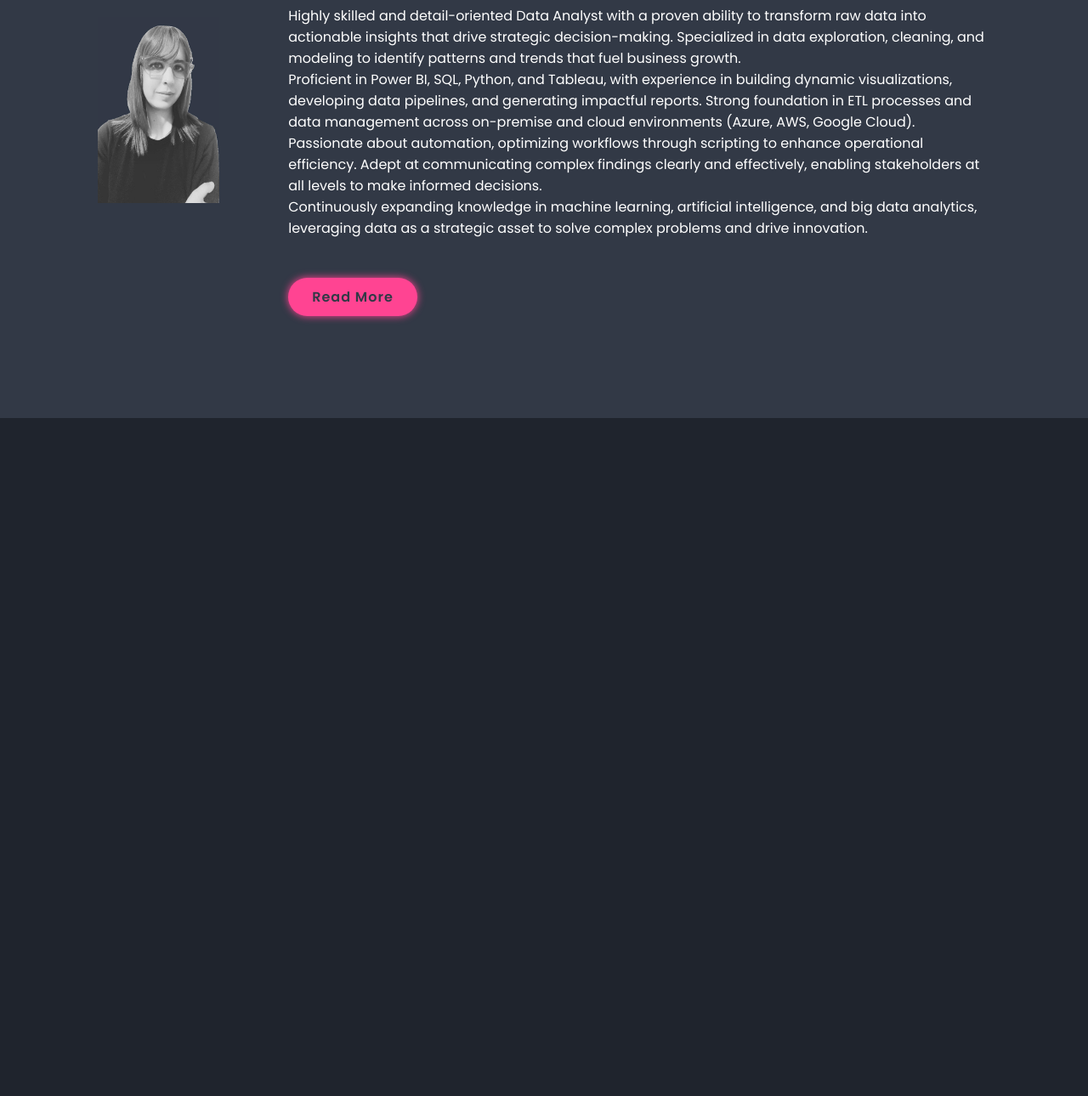
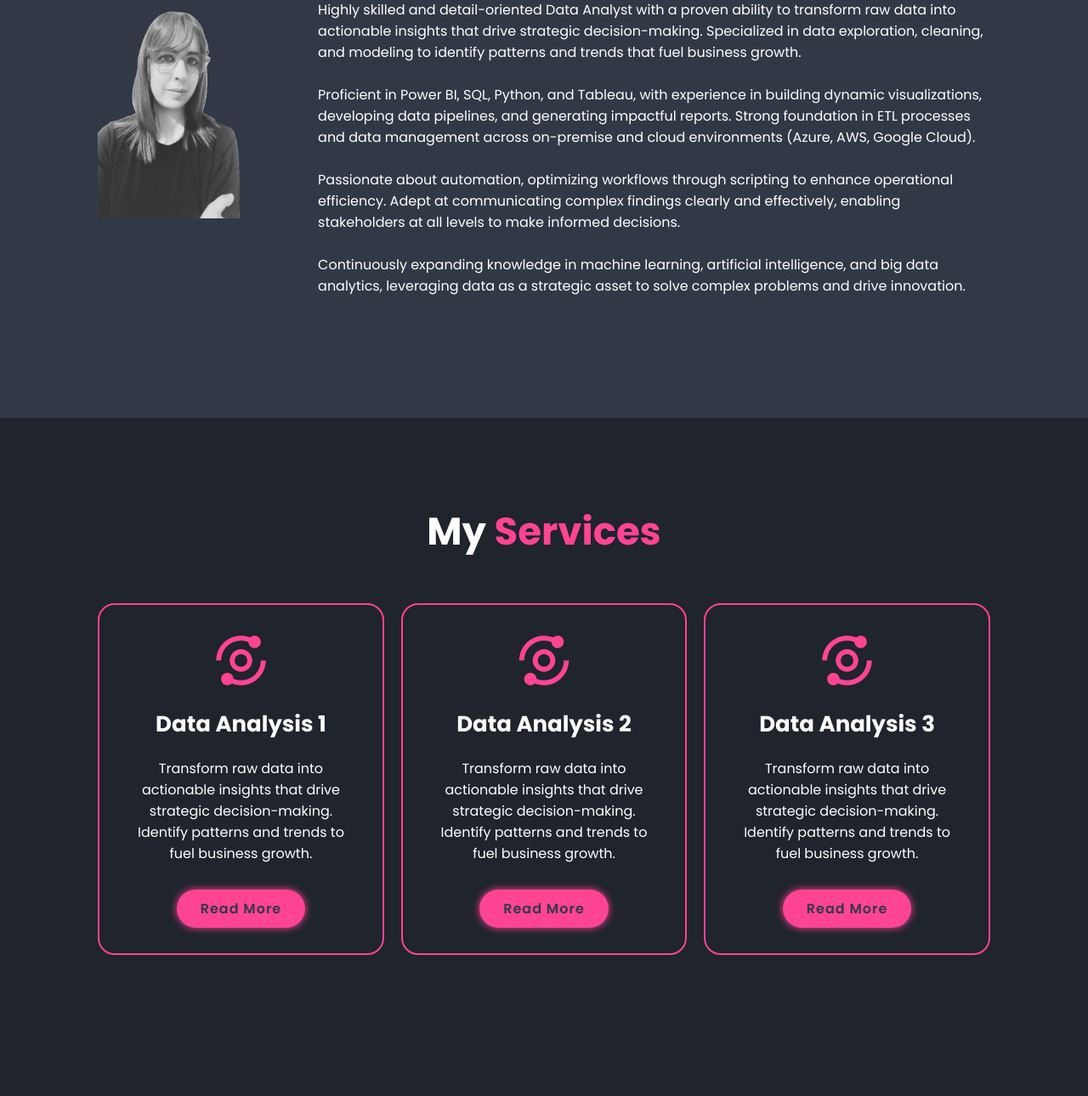
Before and after one commit to annahico/Portfolio-DA, a plain HTML site: page index.html in a window 1280 px wide. Shown: the part 1108-2398 px from the top of the page at 85% size. Before the commit the page ends 1600 px from the top, so only its background shows below. Drawn offline with nearby package versions, Linux system fonts and the light colour scheme.

Commit message:
feat: added services section

```diff
--- a/index.html
+++ b/index.html
@@ -58,26 +58,59 @@
         </div>
 
         <div class="about-content">
-            <h2 class="heading"> About <span>Me</span></h2>
+            <h2 class="heading"> About <span>Me</span></h2><br>
             <h3> Data Analyst</h3>
             <p> Highly skilled and detail-oriented Data Analyst with a proven ability to transform raw data into
                 actionable insights that drive strategic decision-making. Specialized in data exploration, cleaning, and
-                modeling to identify patterns and trends that fuel business growth. <br>
+                modeling to identify patterns and trends that fuel business growth. <br><br>
 
                 Proficient in Power BI, SQL, Python, and Tableau, with experience in building dynamic visualizations,
                 developing data pipelines, and generating impactful reports. Strong foundation in ETL processes and data
-                management across on-premise and cloud environments (Azure, AWS, Google Cloud). <br>
+                management across on-premise and cloud environments (Azure, AWS, Google Cloud). <br><br>
 
                 Passionate about automation, optimizing workflows through scripting to enhance operational efficiency.
                 Adept at communicating complex findings clearly and effectively, enabling stakeholders at all levels to
-                make informed decisions.<br>
+                make informed decisions.<br><br>
 
                 Continuously expanding knowledge in machine learning, artificial intelligence, and big data analytics,
                 leveraging data as a strategic asset to solve complex problems and drive innovation.</p><br>
-            <a href="#" class="btn"> Read More</a>
+            <!-- <a href="#" class="btn"> Read More</a> -->
         </div>
+    </section>
 
-        <script src="main.js"></script>
+    <!-- services section -->
+
+    <section class="services" id="services">
+        <h2 class="heading"> My <span>Services</span></h2>
+
+        <div class="services-container">
+            <div class="services-box">
+                <i class='bx bx-analyse'></i>
+                <h3> Data Analysis 1 </h3>
+                <p> Transform raw data into actionable insights that drive strategic decision-making. Identify
+                    patterns and trends to fuel business growth.</p>
+                <a href="#" class="btn"> Read More</a>
+            </div>
+
+            <div class="services-box">
+                <i class='bx bx-analyse'></i>
+                <h3> Data Analysis 2 </h3>
+                <p> Transform raw data into actionable insights that drive strategic decision-making. Identify
+                    patterns and trends to fuel business growth.</p>
+                <a href="#" class="btn"> Read More</a>
+            </div>
+
+            <div class="services-box">
+                <i class='bx bx-analyse'></i>
+                <h3> Data Analysis 3 </h3>
+                <p> Transform raw data into actionable insights that drive strategic decision-making. Identify
+                    patterns and trends to fuel business growth.</p>
+                <a href="#" class="btn"> Read More</a>
+            </div>
+        </div>
+    </section>
+
+    <script src="main.js"></script>
 </body>
 
 
--- a/styles.css
+++ b/styles.css
@@ -157,7 +157,7 @@ span {
 }
 
 .about-img {
-    width: 45vw;
+    width: 55vw;
 }
 
 .about-img img {
@@ -183,3 +183,43 @@ span {
     font-size: 1.6rem;
     margin: 2rem 0 3rem;
 }
+
+.services h2 {
+    margin-bottom: 5rem;
+}
+
+.services-container {
+    display: flex;
+    justify-content: center;
+    align-items: center;
+    gap: 2rem;
+}
+
+.services-container .services-box {
+    flex: 1 1 30rem;
+    background: var (--second-bg-color);
+    padding: 3rem;
+    border-radius: 2rem;
+    text-align: center;
+    border: .2rem solid var(--main-color);
+}
+
+.services-container .services-box:hover {
+    border-color: var(--main-color);
+    transform: scale(1.02);
+}
+
+.services-box i {
+    font-size: 7rem;
+    color: var(--main-color);
+}
+
+.services-box h3 {
+    font-size: 2.6rem;
+    margin: 2rem 0;
+}
+
+.services-box p {
+    font-size: 1.6rem;
+    margin: 1rem 0 3rem;
+}
```
